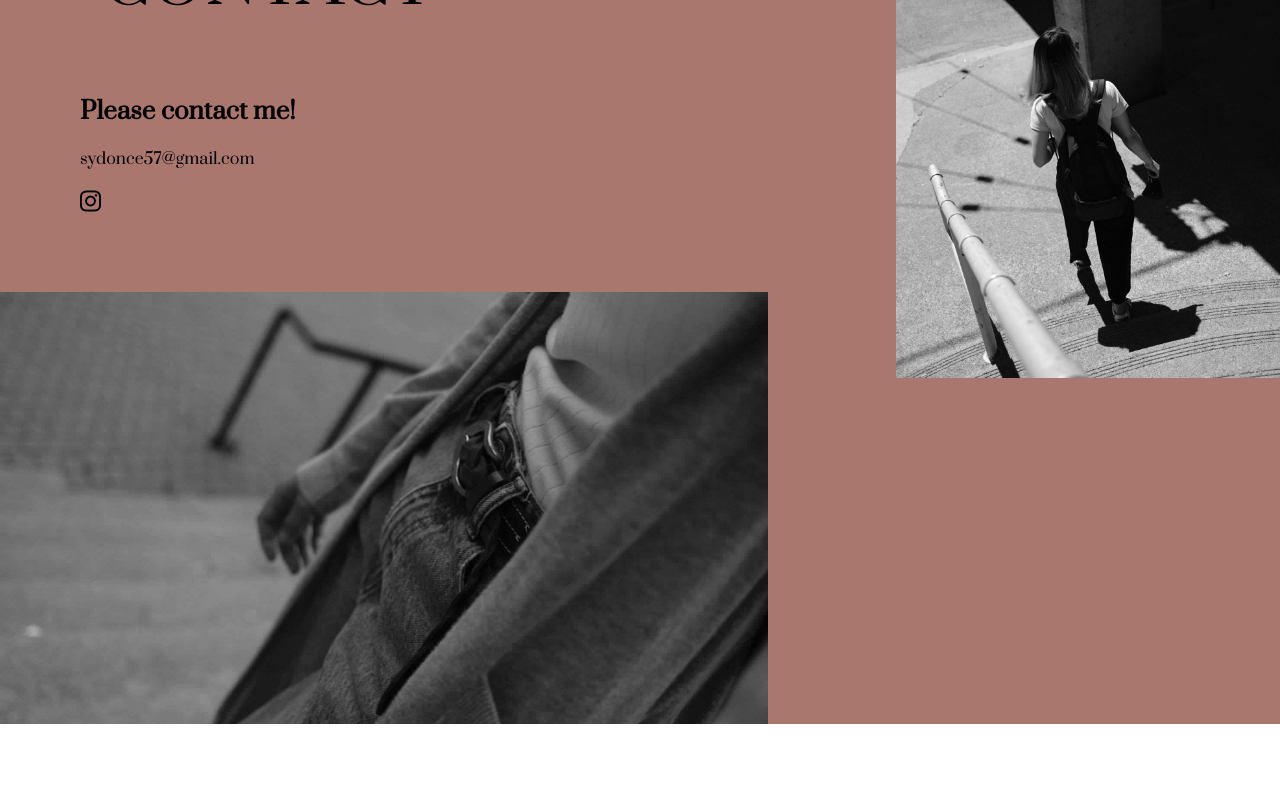
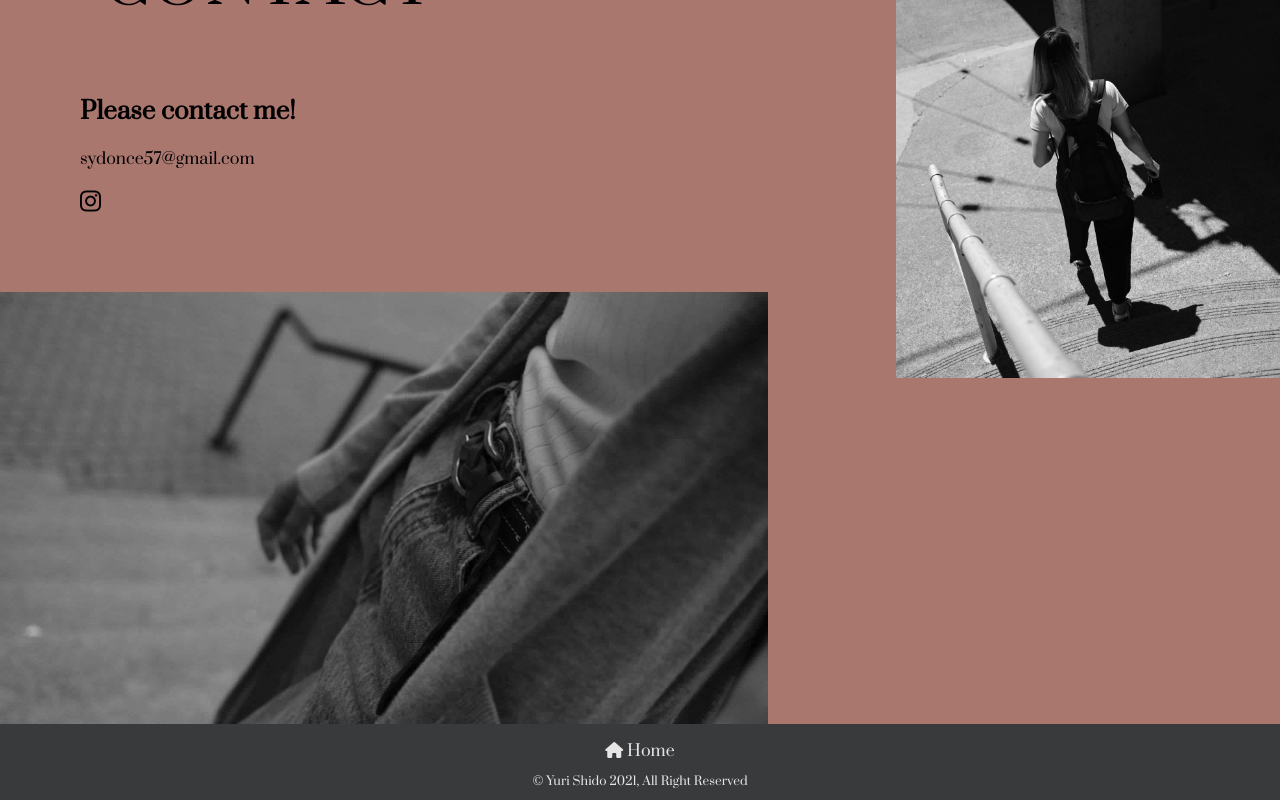
Before and after one commit to YuriShido/My-portfolio-react, a React (Create React App) app: page /contact in a window 1280 px wide. Shown: the part 2668-3468 px from the top of the page. Before the commit the page ends 3392 px from the top, so only its background shows below. Built offline with nearby package versions, Linux system fonts and the light colour scheme.

Commit message:
add footer

```diff
--- a/src/App.js
+++ b/src/App.js
@@ -8,6 +8,7 @@ import AboutNew from './component/AboutNew'
 import Work from './component/Work'
 // import Contact from './component/Contact'
 import Contact2 from './component/Contact2'
+import Footer from './component/Footer'
 
 function App() {
   return (
@@ -23,6 +24,7 @@ function App() {
         {/* <Contact /> */}
         {/* <Route path='/contact' component={Contact} /> */}
         <Contact2 />
+        <Footer />
      {/* </Router> */}
       </div>
   );
--- /dev/null
+++ b/src/component/Footer.jsx
@@ -0,0 +1,13 @@
+import React from 'react'
+import './Footer.scss'
+
+const Footer = () => {
+    return (
+        <div id="footer">
+            <a href="/"><i className="fas fa-home"></i> Home</a>
+            <p className="copy-right">&copy; Yuri Shido 2021, All Right Reserved</p>
+        </div>
+    )
+}
+
+export default Footer
--- /dev/null
+++ b/src/component/Footer.scss
@@ -0,0 +1,18 @@
+#footer {
+    text-align: center;
+    background-color: #393A3C;
+
+    color:rgb(230, 230, 230);
+    padding-top: 1rem;
+
+    a {
+        color: rgb(230, 230, 230);
+        margin: 0.7rem;
+    }
+
+    .copy-right {
+        font-size: 12px;
+        margin: 0;
+        padding:0.7rem;
+    }
+}
```
